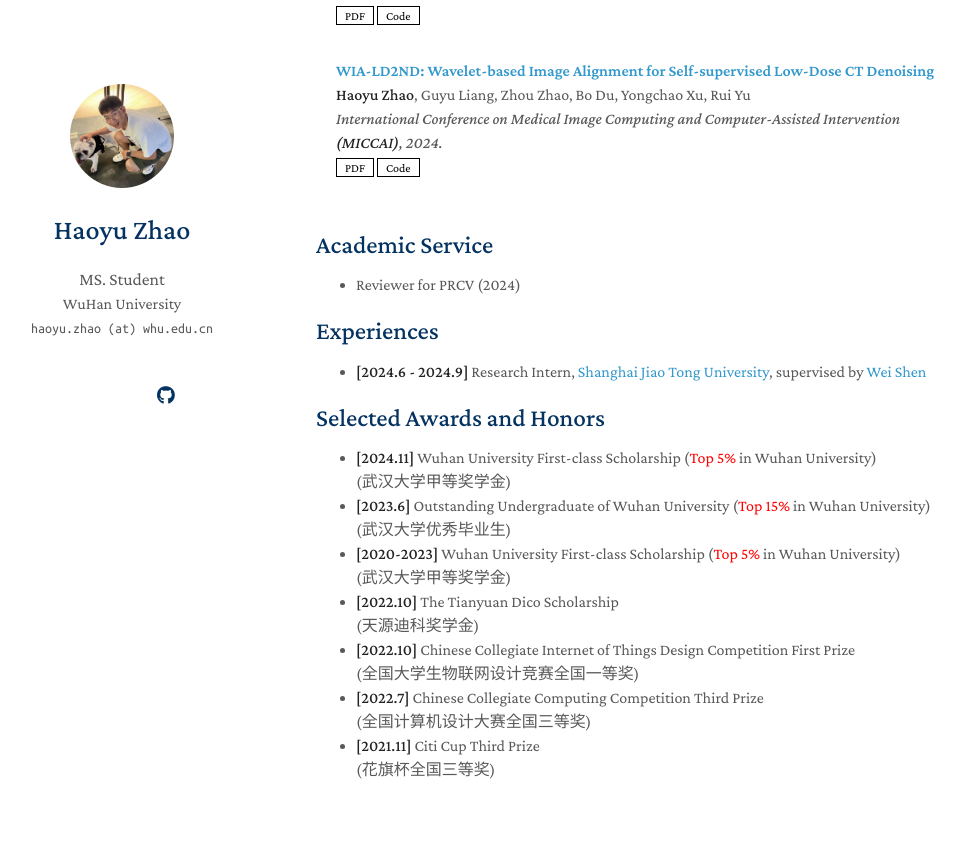
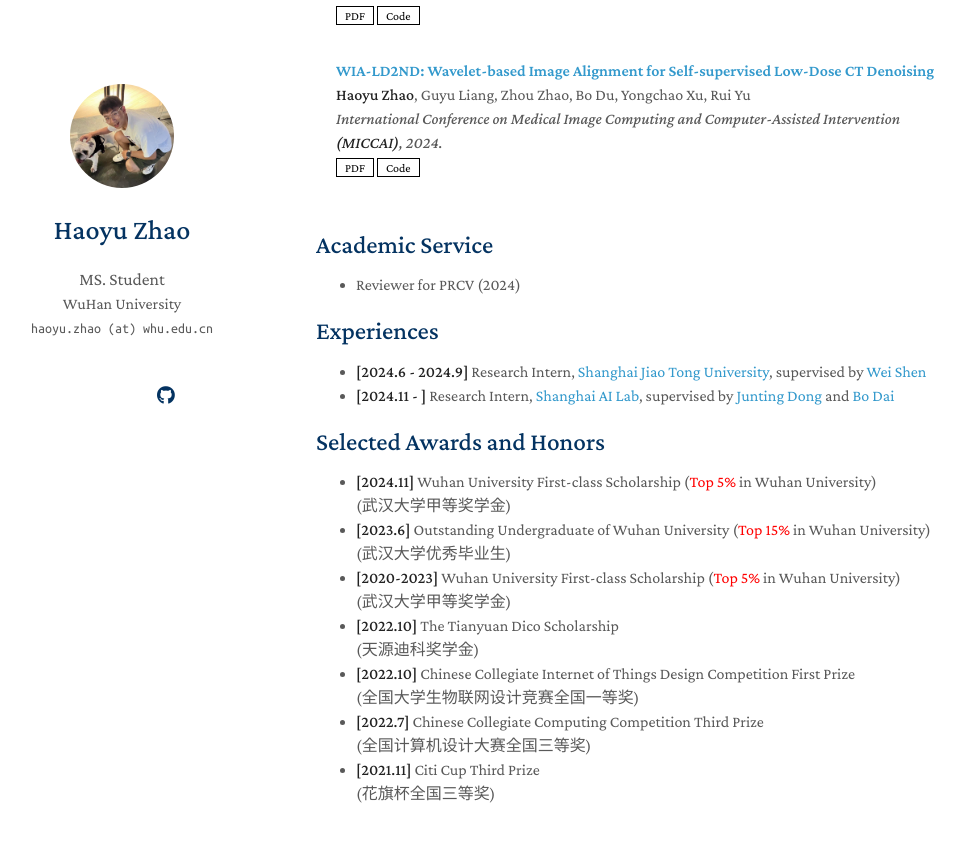
Before and after one commit to zhaohaoyu376/zhaohaoyu376.github.io, a Jekyll site: the page built from index.md, in a window 1280 px wide and 900 px high, scrolled down 1358 px. Shown: the top 842 px of the window, without its empty margins (154-1119 px from the left). Built offline with Jekyll 4.4.1, drawn with Linux system fonts in a browser that asks for light colours; nearby versions of some CDN libraries; a style sheet for code colours, icons or effects is not loaded; our own code applies the rules of GitHub Pages for plain Markdown files.

Commit message:
Update index.md

```diff
--- a/index.md
+++ b/index.md
@@ -26,6 +26,7 @@ If you are interested in collaborating with me or want to have a chat, always fe
 
 ## Experiences
 - **[2024.6 - 2024.9]** Research Intern, [Shanghai Jiao Tong University](https://www.sjtu.edu.cn/), supervised by [Wei Shen](https://scholar.google.com/citations?user=Ae2kRCEAAAAJ&hl=zh-CN)
+- **[2024.11 - ]** Research Intern, [Shanghai AI Lab]([https://www.sjtu.edu.cn/](https://www.shlab.org.cn/)), supervised by [Junting Dong]([https://scholar.google.com/citations?user=Ae2kRCEAAAAJ&hl=zh-CN](https://scholar.google.com/citations?user=dEzL5pAAAAAJ&hl=zh-CN&oi=ao)) and [Bo Dai](https://scholar.google.com/citations?user=KNWTvgEAAAAJ&hl=zh-CN&oi=ao)
 
 ## Selected Awards and Honors
 - **[2024.11]** Wuhan University First-class Scholarship (<span style="color: red;">Top 5%</span> in Wuhan University)
```
